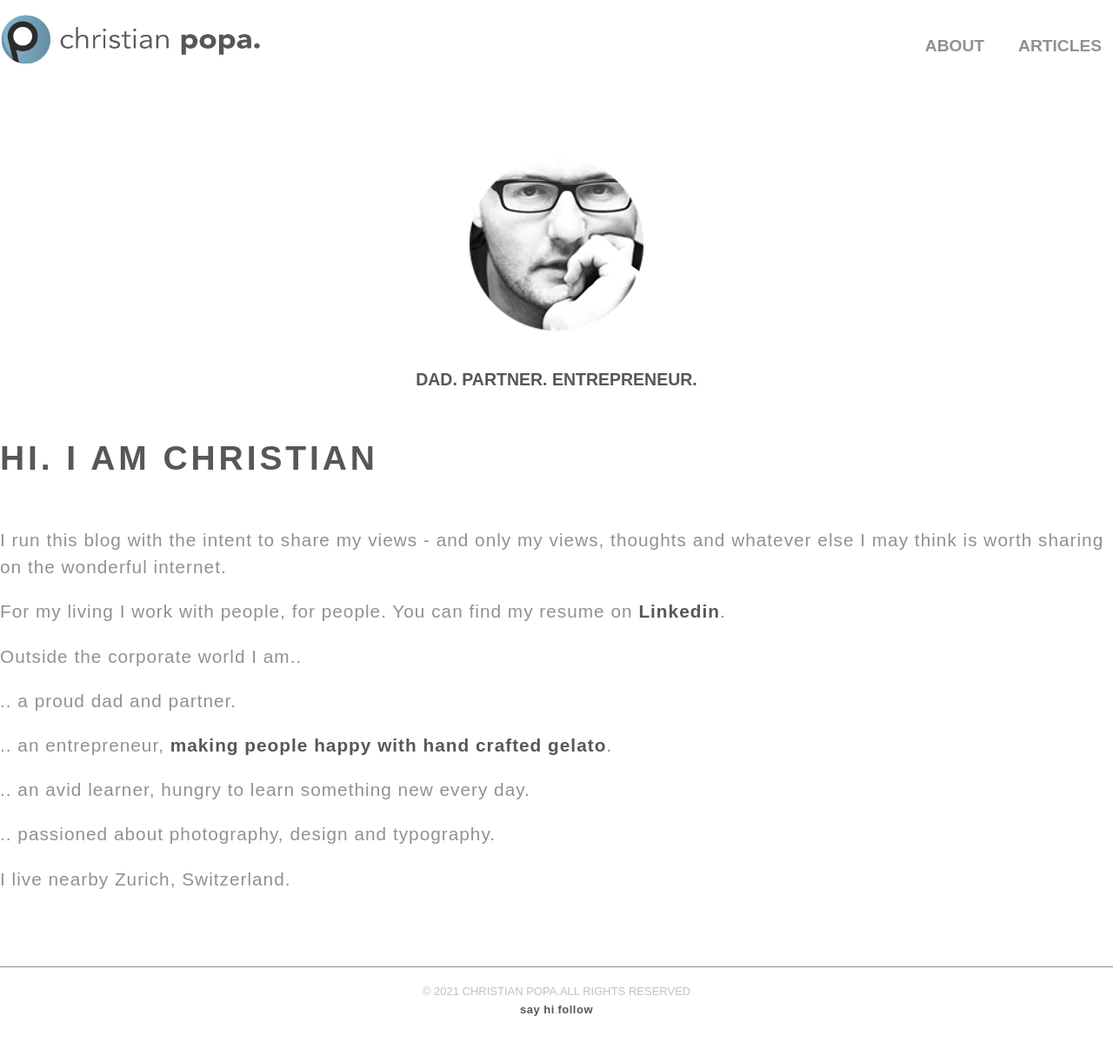
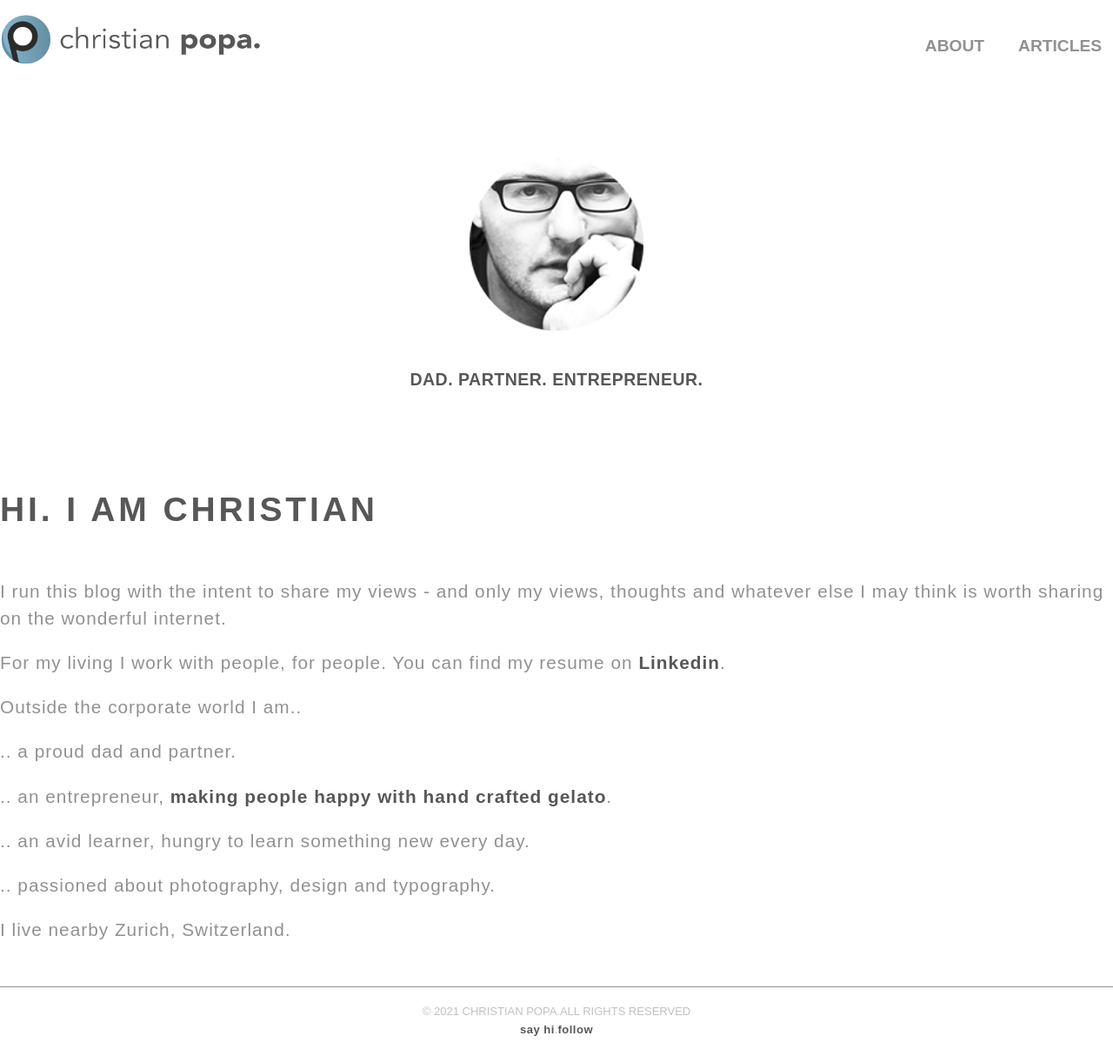
Before and after one commit to cristego/cristego.github.io, a Jekyll site: the page built from about.md, in a window 1280 px wide and 1214 px high. Shown: the whole window at 87% size. Built offline with Jekyll 4.4.1, drawn with Linux system fonts in a browser that asks for light colours.

Commit message:
css update

```diff
--- a/css/core.css
+++ b/css/core.css
@@ -330,19 +330,17 @@
 
 .about_desc {
 	text-align: center;
-	padding-top: 2em;
-	padding-bottom: 2em;
+	padding-top: 5em;
+	padding-bottom: 5em;
 
   }
 
-.about_desc h2 {
+.about_desc {
 	color: #6492A9;
 	font-weight: 700;
 	font-size: 3.0em;
 	letter-spacing: 0.5px;
 	text-transform: uppercase;
-	margin-top: 20px;
-	margin-bottom: 40px;
 }
 
 
```
